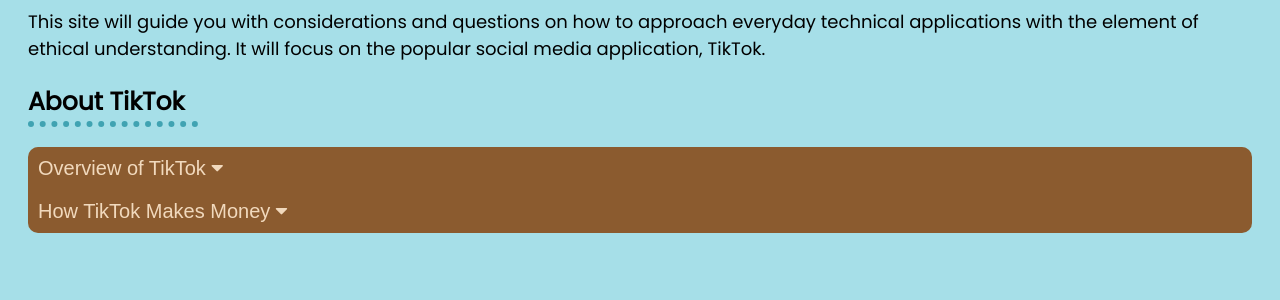
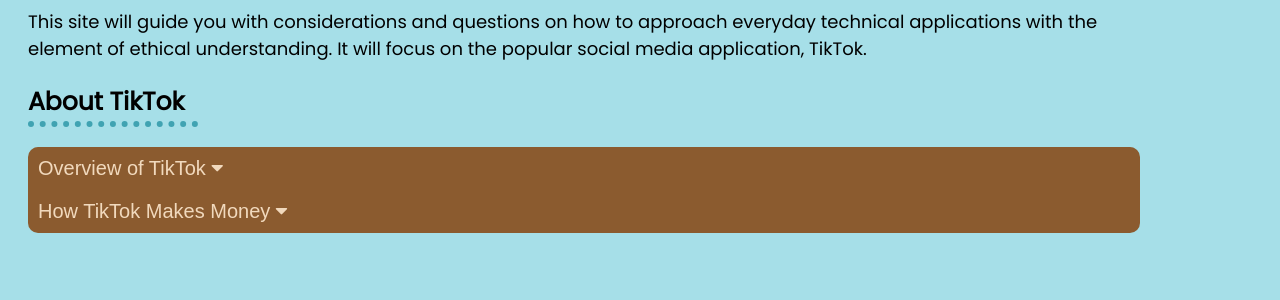
Before and after one commit to kelly-wei/ethics-primer, a plain HTML site: page index.html in a window 1280 px wide. Shown: the part 361-661 px from the top of the page. Drawn offline with Linux system fonts and the light colour scheme.

Commit message:
view changes

```diff
--- a/index.html
+++ b/index.html
@@ -16,6 +16,7 @@
         <style>
         body{
             font-family: 'Poppins', sans-serif;
+            width: 90vw;
 
         }
         h1 {
--- a/style.css
+++ b/style.css
@@ -1,5 +1,6 @@
 html, body{
     background-color: #A6DFE8;
+    width: 90vw;
 }
 
 footer{
```
